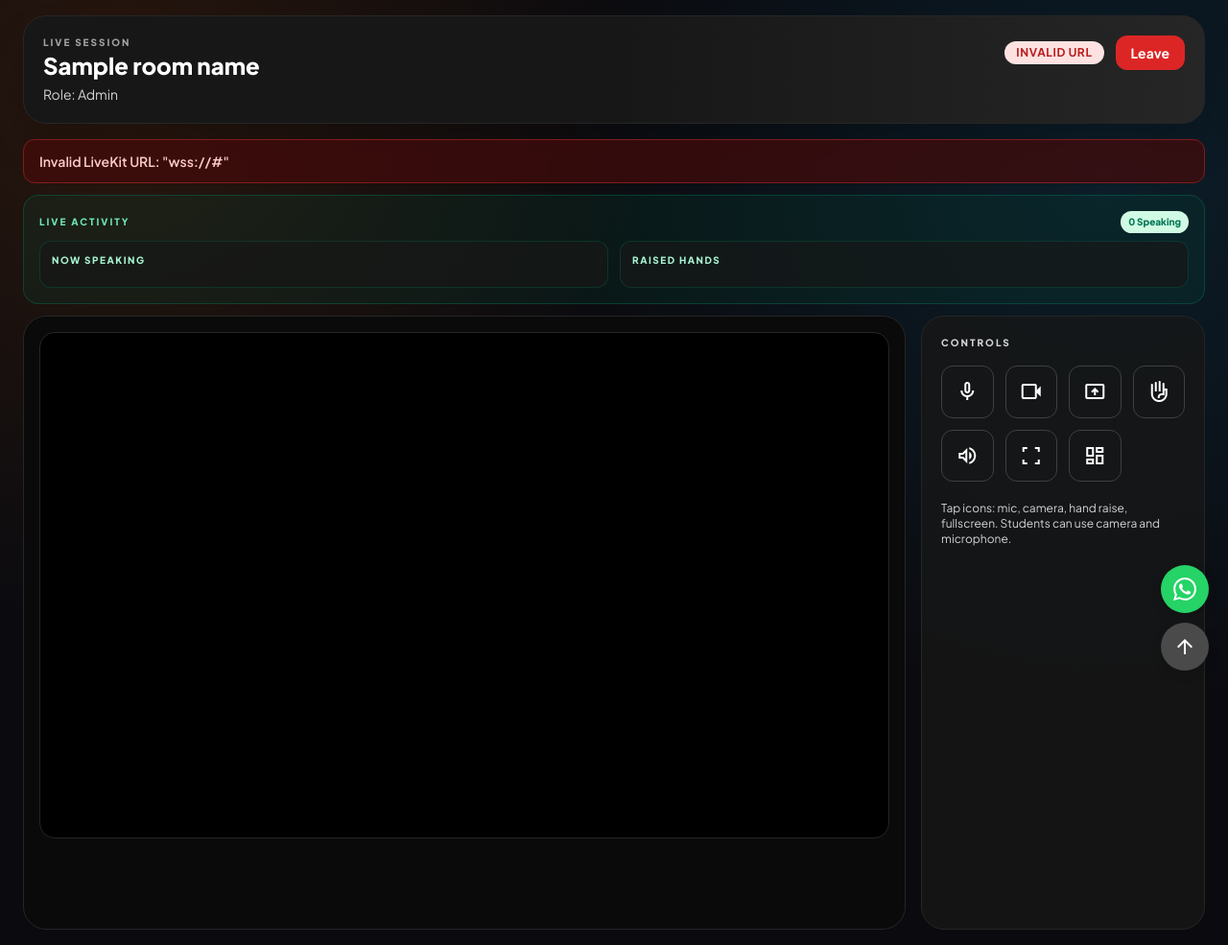
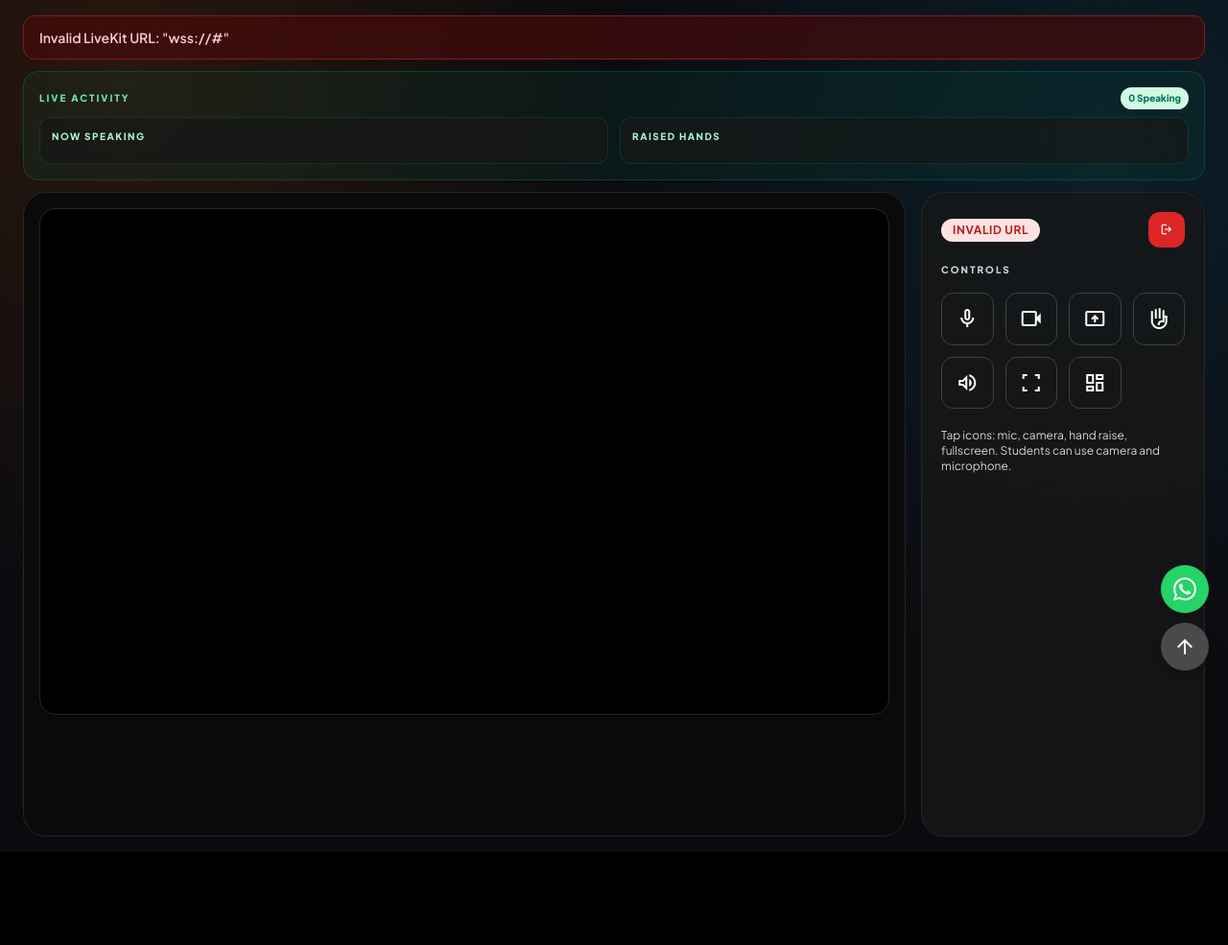
Before and after one commit to yahya12213/ProleanProject, a Django app: template Prolean/templates/Prolean/live/external_live_room.html in a window 1280 px wide. Shown: the part 81-1066 px from the top of the page at 96% size. After the commit the page ends 969 px from the top, so only its background shows below. Run offline with Django 5.2, Linux system fonts and the light colour scheme; data comes from the database, SQL or seed files in the repository; the template is opened without the code that fills it: most values are stand-ins (such as "Sample title", 1, 10 or a date in 2020); some libraries are stand-ins or nearby versions.

Commit message:
style(live-room): presentation-first layout without session banner

```diff
--- a/Prolean/templates/Prolean/live/external_live_room.html
+++ b/Prolean/templates/Prolean/live/external_live_room.html
@@ -24,27 +24,6 @@
 
 {% block content %}
 <div class="live-room-shell w-full px-2 sm:px-4 lg:px-6 py-3 sm:py-4">
-    <div class="rounded-3xl border border-neutral-800 bg-gradient-to-r from-neutral-900 via-neutral-900 to-neutral-800 p-4 sm:p-5 shadow-2xl mb-3 sm:mb-4">
-        <div class="flex flex-col sm:flex-row sm:items-start sm:justify-between gap-4">
-            <div>
-                <p class="text-[10px] font-black uppercase tracking-[0.2em] text-neutral-400">Live Session</p>
-                <h1 class="text-lg sm:text-2xl font-black text-white break-words">{{ room_name }}</h1>
-                <p class="text-xs sm:text-sm text-neutral-300 mt-1">Role: {{ live_role|title }}</p>
-            </div>
-            <div class="flex items-center gap-2 sm:gap-3">
-                <span id="conn-badge" class="px-3 py-1 rounded-full text-[10px] sm:text-xs font-bold uppercase tracking-wider bg-amber-100 text-amber-700">
-                    Connecting
-                </span>
-                <form method="post" action="{% url 'Prolean:external_live_leave' session_id %}">
-                    {% csrf_token %}
-                    <button type="submit" class="px-3 sm:px-4 py-2 rounded-xl bg-red-600 text-white font-bold text-xs sm:text-sm hover:bg-red-700 transition-colors">
-                        Leave
-                    </button>
-                </form>
-            </div>
-        </div>
-    </div>
-
     <div id="conn-error" class="hidden mb-3 px-4 py-3 rounded-xl border border-red-900 bg-red-950/70 text-red-200 text-sm font-semibold"></div>
 
     <div class="mb-3 rounded-2xl border border-emerald-700/40 bg-emerald-900/20 p-3 sm:p-4">
@@ -65,13 +44,24 @@
     </div>
 
     <div class="grid grid-cols-1 xl:grid-cols-4 gap-3 sm:gap-4">
-        <div class="xl:col-span-3 rounded-3xl border border-neutral-800 bg-neutral-950 p-3 sm:p-4 min-h-[70vh] sm:min-h-[80vh]">
+        <div class="xl:col-span-3 rounded-3xl border border-neutral-800 bg-neutral-950 p-3 sm:p-4 min-h-[74vh] sm:min-h-[84vh]">
             <div id="main-stage" class="relative w-full h-[58vh] sm:h-[66vh] rounded-2xl overflow-hidden bg-black border border-neutral-800"></div>
             <div id="thumb-strip" class="mt-3 grid grid-cols-2 sm:grid-cols-3 lg:grid-cols-4 gap-3"></div>
             <div id="audio-sink" class="hidden"></div>
         </div>
 
         <div class="rounded-3xl border border-neutral-800 bg-neutral-900/80 p-4 sm:p-5">
+            <div class="flex items-center justify-between gap-2 mb-4">
+                <span id="conn-badge" class="px-3 py-1 rounded-full text-[10px] sm:text-xs font-bold uppercase tracking-wider bg-amber-100 text-amber-700">
+                    Connecting
+                </span>
+                <form method="post" action="{% url 'Prolean:external_live_leave' session_id %}">
+                    {% csrf_token %}
+                    <button type="submit" class="px-3 py-2 rounded-xl bg-red-600 text-white font-bold text-xs hover:bg-red-700 transition-colors">
+                        <span class="material-symbols-outlined text-sm">logout</span>
+                    </button>
+                </form>
+            </div>
             <p class="text-[10px] font-black uppercase tracking-[0.2em] text-neutral-300 mb-4">Controls</p>
             <div class="grid grid-cols-4 gap-2 sm:gap-3">
                 <button id="toggle-audio" title="Microphone" class="aspect-square rounded-xl border border-neutral-700 text-white font-bold text-sm hover:bg-neutral-800 flex items-center justify-center">
```
Also changed, not shown: Summary of Features & Changes.txt (+9 -0 lines).
